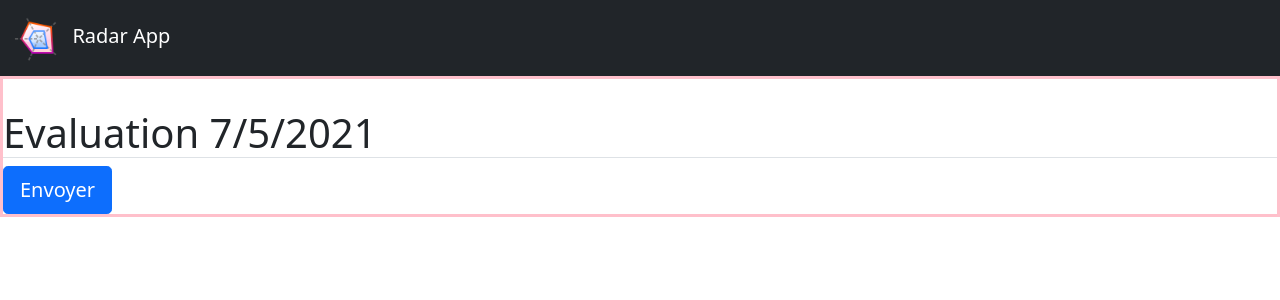
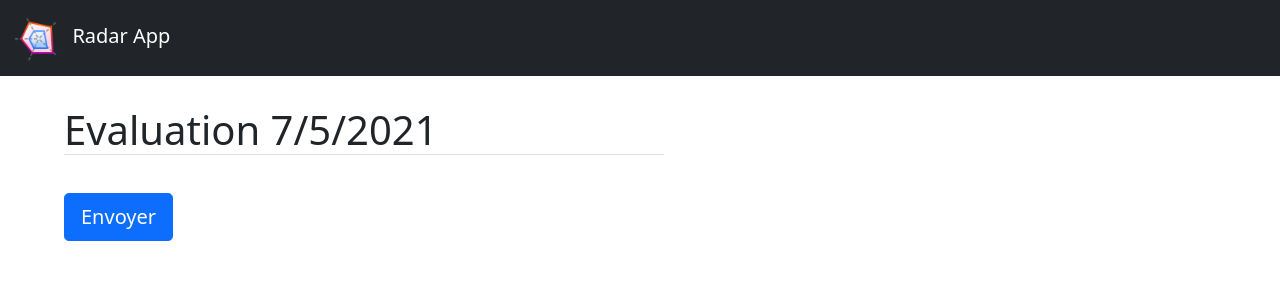
Before and after one commit to BenCrlt/RadarComp_App, a React (Create React App) app in the folder radar-comp-app/: page /eval in a window 1280 px wide. Shown: the top 300 px of the page. Built offline with nearby package versions, Linux system fonts and the light colour scheme.

Commit message:
Evaluation css update

```diff
--- a/radar-comp-app/src/components/Home/Home.tsx
+++ b/radar-comp-app/src/components/Home/Home.tsx
@@ -7,7 +7,7 @@ import ListEvaluations from './ListEvaluations';
 import { useEffect } from 'react';
 import {useHistory} from 'react-router-dom'
 import {gql, useQuery } from '@apollo/client'
-import {Container, Col, Row, Spinner, Button} from 'react-bootstrap'
+import {Spinner, Button} from 'react-bootstrap'
 
 type PropsFromRedux = ConnectedProps<typeof connector>;
 
@@ -60,6 +60,10 @@ function Home({user, setUser, isUserConnected} : PropsFromRedux) {
         }
     }, [isUserConnected, history, refetch])
 
+    function newEvaluation() {
+        history.push('/eval')
+    }
+
     const listEvals : EvalType[] = user_data ? user_data.user.user_list_evals : [];
 
     const listSkills : SkillType[] = skills_data ? skills_data.listSkills : [];
@@ -71,7 +75,7 @@ function Home({user, setUser, isUserConnected} : PropsFromRedux) {
             <div className='home-main-interface'>
                 {!loading ? <RadarChart listSkills ={listSkills} listEvals={listEvals}/> : <Spinner animation="border" />}
                 <div className='home-btn-add-eval'>
-                    <Button variant="dark" size="lg">
+                    <Button variant="dark" size="lg" onClick={() => newEvaluation()}>
                         Nouvelle évaluation
                     </Button>
                 </div>
--- a/radar-comp-app/src/components/ModelEvaluation/Evaluation.tsx
+++ b/radar-comp-app/src/components/ModelEvaluation/Evaluation.tsx
@@ -31,13 +31,15 @@ function Evaluation({user, listNotes, clearListNotes} : PropsFromRedux) {
     const date = new Date().toLocaleDateString();
     return (
         <div className="rca-eval">
-            <h1 className="border-bottom">Evaluation {date}</h1>
-                <div className="rca-eval-skill-list">
+                <div className="rca-eval-skill-list-container">
+                    <h1 className="border-bottom">Evaluation {date}</h1>
                     {data?.listSkills.map((skill) => (
                         <Skill skill={skill} key={skill.skill_id} rangeScale={rangeScale}/>
                     ))}
                 </div>
-                <CreateEvaluation/>
+                <div className="rca-eval-create-eval-container">
+                    <CreateEvaluation/>
+                </div>
         </div>
     )
 }
--- a/radar-comp-app/src/styles/App.css
+++ b/radar-comp-app/src/styles/App.css
@@ -1,9 +1,8 @@
 .app-container {
     width: 100%;
-    border: pink solid 3px;
 }
 
 
 html, body {
     overflow: hidden;
-  }
+}
--- a/radar-comp-app/src/styles/ModelEvaluation/Evaluation.css
+++ b/radar-comp-app/src/styles/ModelEvaluation/Evaluation.css
@@ -1,3 +1,20 @@
 .rca-eval {
-    margin-top: 30px;
+    display: grid;
+    grid-template-columns: 5% [start-container] 600px [finish-container] auto;
+    grid-template-rows: 30px [list-skills-start] auto [list-skills-end] 30px [start-buttons];
 }
+
+html, body {
+    overflow: auto;
+}
+
+.rca-eval-skill-list-container {
+    grid-column: start-container / finish-container;
+    grid-row: list-skills-start / list-skills-end;
+}
+
+.rca-eval-create-eval-container {
+    grid-column: start-container / finish-container;
+    grid-row: start-buttons;
+
+}
```
